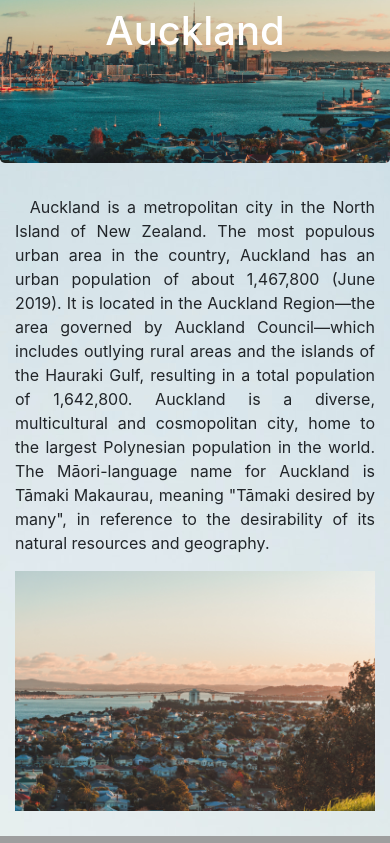
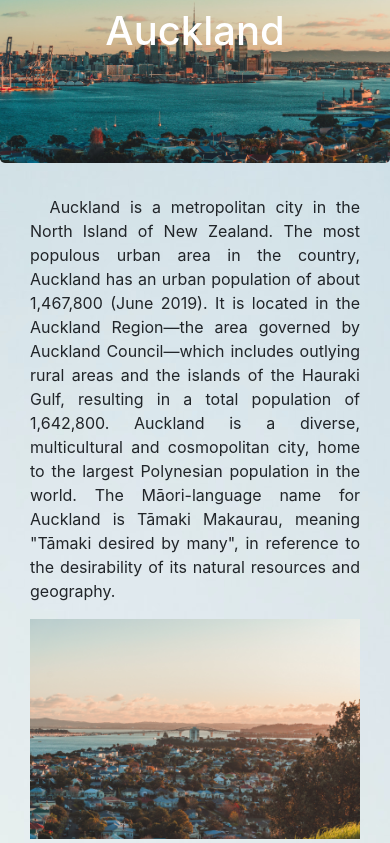
Before and after one commit to sulthanwf/Website-Form-Validation, a PHP site: page / in a window 390 px wide. Shown: the part 165-1008 px from the top of the page. Run offline with PHP 8.4, Linux system fonts and the light colour scheme; grey boxes are pictures that could not be loaded.

Commit message:
Fix some responsivity issues

```diff
--- a/contactus.html
+++ b/contactus.html
@@ -11,13 +11,13 @@
                 <small>Error message</small>
             </div>
             <div class="form-group">
-                <input type="text" class="form-control" placeholder="Last Name" id="lname">
+                <input type="text " class="form-control" placeholder="Last Name" id="lname">
                 <i class="fa fa-check-circle"></i>
                 <i class="fa fa-exclamation-circle"></i>
                 <small>Error message</small>
             </div>
             <div class="form-group">
-                <input type="text" class="form-control" placeholder="Contact No." id="contactnum">
+                <input type="tel" class="form-control" placeholder="Contact No." id="contactnum">
                 <i class="fa fa-check-circle"></i>
                 <i class="fa fa-exclamation-circle"></i>
                 <small>Error message</small>
--- a/css/main.css
+++ b/css/main.css
@@ -35,9 +35,8 @@ footer{
     padding: 10px 0px;
 }
 
-/*=============Content Section Page 1=============*/
-#content{
-    margin-bottom: 25px;
+#greetings{
+    padding: 0px 0px 25px 0px;
 }
 
 /*=============Contact us Section Page 1=============*/
@@ -171,7 +170,7 @@ footer{
     padding: 6px 12px;
     border: 1px solid #ccc;
     border-top: none;
-    background-color: wheat;
+    background-color: lightblue;
 }
 
 .tabcontent .container{
@@ -183,6 +182,10 @@ footer{
     margin: 15px 0px;
 }
 
+.row{
+    margin: 0px;
+}
+
 .gallery {
     -webkit-column-count: 3;
     -moz-column-count: 3;
@@ -190,17 +193,6 @@ footer{
     -webkit-column-width: 33%;
     -moz-column-width: 33%;
     column-width: 33%;
-}
-
-.gallery .pics {
-    -webkit-transition: all 350ms ease;
-    transition: all 350ms ease;
-}
-
-.gallery .animation {
-    -webkit-transform: scale(1);
-    -ms-transform: scale(1);
-    transform: scale(1);
 }
 
 @media (max-width: 450px) {
--- a/external_library.html
+++ b/external_library.html
@@ -2,5 +2,6 @@
 <script src="js/bootstrap/jquery.min.js"></script>
 <script src="js/bootstrap/popper.min.js"></script>
 <script src="js/bootstrap/bootstrap.min.js"></script>
+<script src="js/hover.js"></script>
 <link rel="stylesheet" href="https://cdnjs.cloudflare.com/ajax/libs/font-awesome/4.7.0/css/font-awesome.min.css">
 <link rel="stylesheet" href="css/main.css">
--- a/gallery.html
+++ b/gallery.html
@@ -12,6 +12,7 @@
       <img src="content/img/rangitoto.jpg" alt="" class="img-fluid">
     </div>
   </div>
+
   <div class="row">
     <div class="col-md-4">
       <img src="content/img/the remarkables.jpg" alt="" class="img-fluid">
@@ -25,6 +26,7 @@
       <img src="content/img/wakatipu.jpg" alt="" class="img-fluid">
     </div>
   </div>
+
   <div class="row">
     <div class="col-md-4">
       <img src="content/img/fiordland.jpg" alt="" class="img-fluid">
--- a/index.php
+++ b/index.php
@@ -16,11 +16,10 @@
             <?php include 'header.html';?>
         </header>
 
-        <div class="jumbotron">
-            <h1>Auckland</h1>
-        </div>
-
-        <section id="content">
+        <section id="greetings">
+            <div class="jumbotron">
+                <h1>Auckland</h1>
+            </div>
             <div class="container">
                 <div class="row">
                     <div class="col-sm-6">
@@ -56,7 +55,6 @@
         <footer>
             <?php include 'footer.html';?>
             <script src="js/contactusvalidation.js"></script>
-            <script src="js/hover.js"></script>
         </footer>
     </body>
 </html>
--- a/page2.php
+++ b/page2.php
@@ -35,7 +35,6 @@
             <?php include 'footer.html';?>
             <script src="js/tab.js"></script>
             <script src="js/paymentvalidation.js"></script>
-            <script src="js/hover.js"></script>
           </footer>
     </body>
 </html>
```
